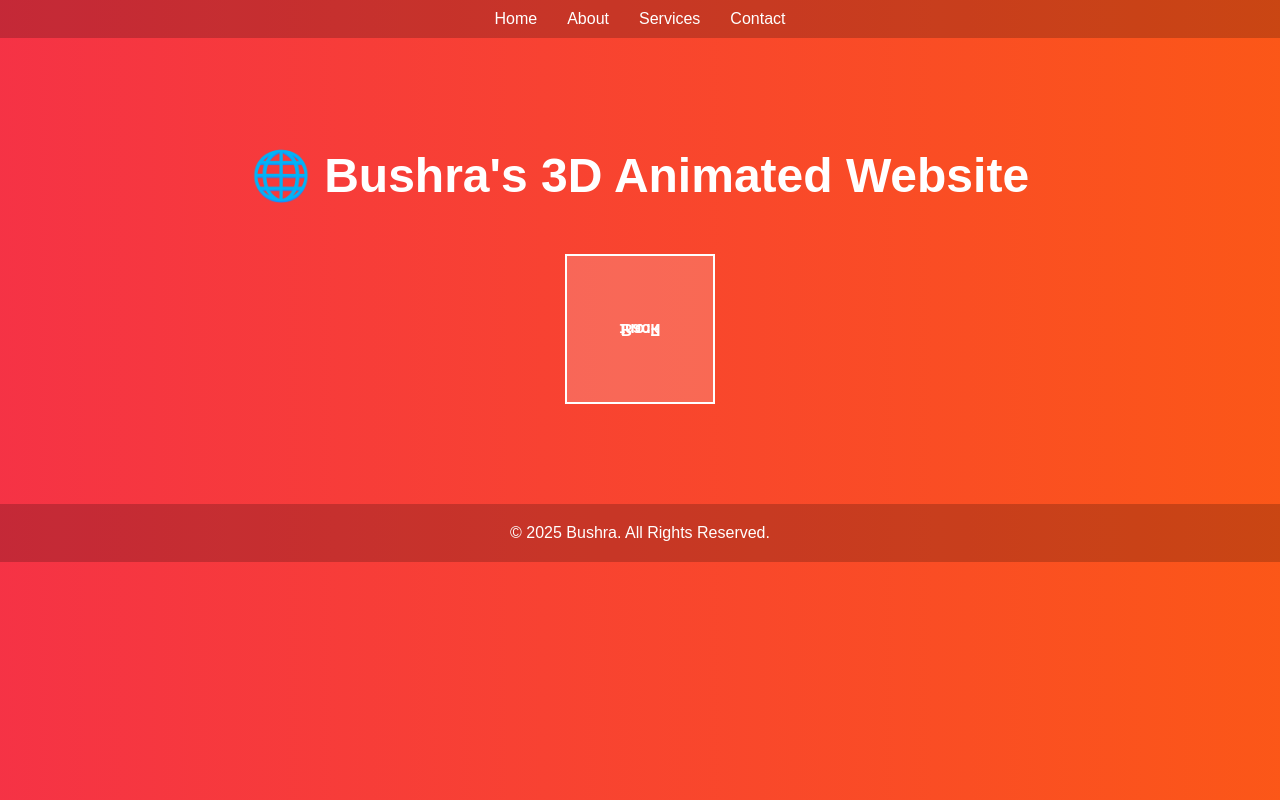
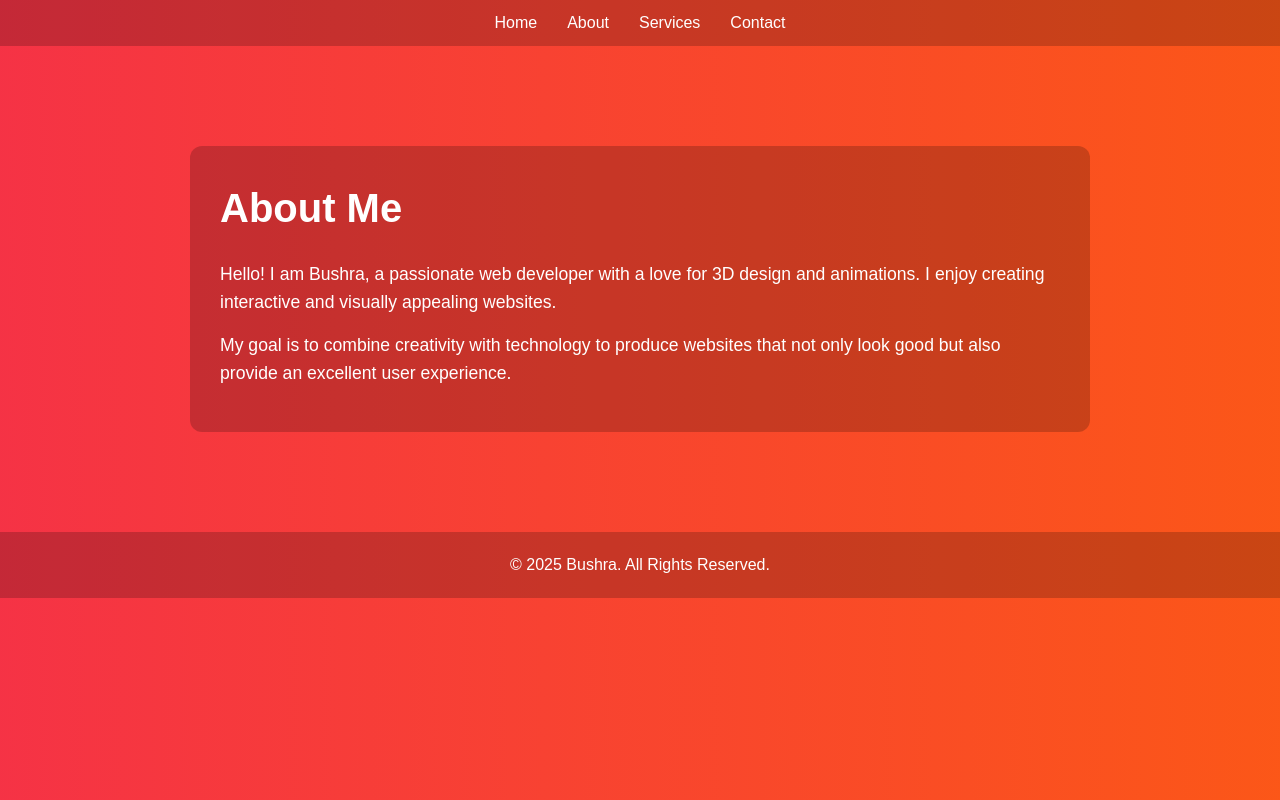
Before and after one commit to bushraandleeb58-max/My-New-Project-3D-Website, a plain HTML site: page Index.html in a window 1280 px wide. Drawn offline with Linux system fonts and the light colour scheme.

Commit message:
Added Index . html page

```diff
--- a/Index.html
+++ b/Index.html
@@ -4,13 +4,12 @@
 <head>
     <meta charset="UTF-8">
     <meta name="viewport" content="width=device-width, initial-scale=1.0">
-    <title>🌐 Bushra 3D Website</title>
+    <title>About - Bushra 3D Website</title>
     <link rel="stylesheet" href="style.css">
 </head>
 
 <body>
 
-    <!-- Navigation -->
     <header>
         <nav>
             <ul>
@@ -22,21 +21,14 @@
         </nav>
     </header>
 
-    <!-- Hero Section with Cube -->
-    <section class="cube-section">
-        <h1 class="hero-title">🌐 Bushra's 3D Animated Website</h1>
+    <div class="page-container">
+        <h1>About Me</h1>
+        <p>Hello! I am Bushra, a passionate web developer with a love for 3D design and animations. I enjoy creating
+            interactive and visually appealing websites.</p>
+        <p>My goal is to combine creativity with technology to produce websites that not only look good but also provide
+            an excellent user experience.</p>
+    </div>
 
-        <div class="cube">
-            <div class="face front">Front</div>
-            <div class="face back">Back</div>
-            <div class="face right">Right</div>
-            <div class="face left">Left</div>
-            <div class="face top">Top</div>
-            <div class="face bottom">Bottom</div>
-        </div>
-    </section>
-
-    <!-- Footer -->
     <footer>
         <p>© 2025 Bushra. All Rights Reserved.</p>
     </footer>
--- a/Style.Css
+++ b/Style.Css
@@ -9,6 +9,7 @@
 body {
     font-family: 'Poppins', sans-serif;
     color: white;
+    line-height: 1.6;
     text-align: center;
     min-height: 100vh;
     background: linear-gradient(270deg, #ff6a00, #ee0979, #00c9ff, #92fe9d);
@@ -52,7 +53,7 @@ nav a:hover {
     border-radius: 8px;
 }
 
-/* Hero Title Animation */
+/* Hero Title (Home only) */
 .hero-title {
     font-size: 3rem;
     margin-top: 60px;
@@ -68,7 +69,7 @@ nav a:hover {
     }
 }
 
-/* Cube Section */
+/* Cube Section (Home page only) */
 .cube-section {
     display: flex;
     flex-direction: column;
@@ -138,6 +139,32 @@ nav a:hover {
     }
 }
 
+/* Page Container (About/Services/Contact) */
+.page-container {
+    max-width: 900px;
+    margin: 100px auto;
+    padding: 30px;
+    background: rgba(0, 0, 0, 0.2);
+    border-radius: 12px;
+    text-align: left;
+}
+
+.page-container h1 {
+    font-size: 2.5rem;
+    margin-bottom: 20px;
+}
+
+.page-container p,
+.page-container li {
+    margin-bottom: 15px;
+    font-size: 1.1rem;
+}
+
+.page-container ul {
+    list-style: disc;
+    padding-left: 20px;
+}
+
 /* Footer */
 footer {
     padding: 20px 0;
```
Also changed, not shown: Contact.html (+0 -3 lines), Services.html (+0 -4 lines).
